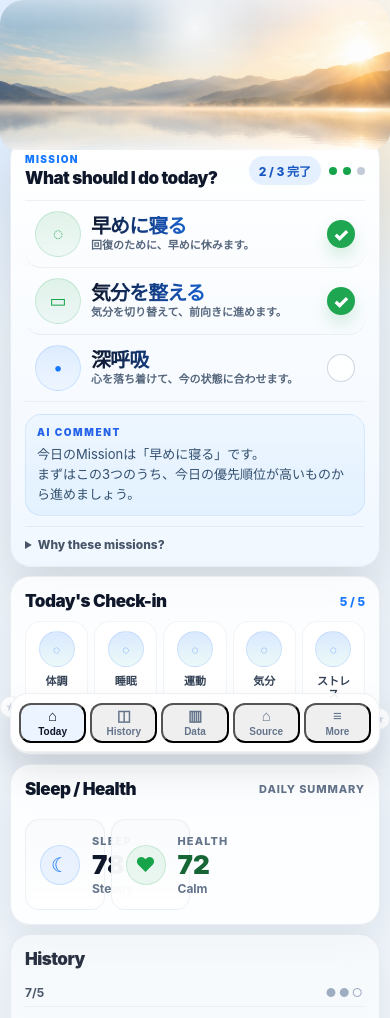
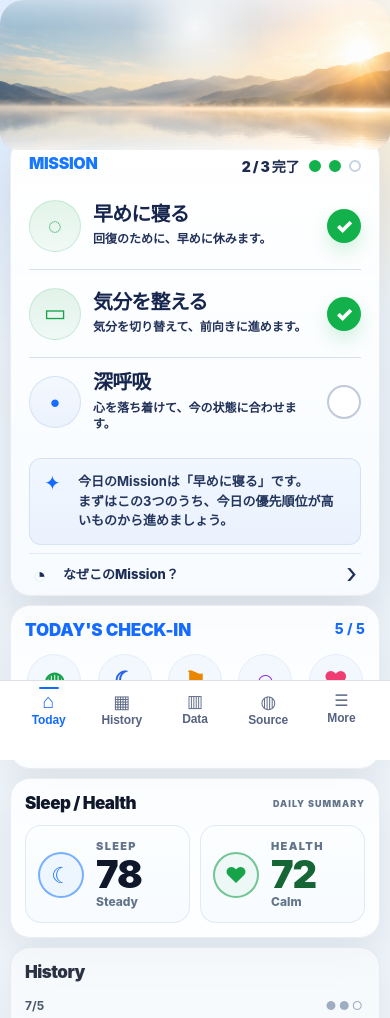
Before and after one commit to Kojun-O/HealthPilot, a plain HTML site: page docs/index.html in a window 390 px wide. Shown: the part 84-1102 px from the top of the page. Drawn offline with Linux system fonts and the light colour scheme.

Commit message:
Replace header logo with transparent mark

```diff
--- a/docs/index.html
+++ b/docs/index.html
@@ -16,7 +16,7 @@
   <div class="app-shell">
     <header class="app-header">
       <div class="brand-block">
-        <img src="assets/favicon-source.png" alt="Health Pilot logo" class="brand-logo">
+        <img src="assets/logos/health-pilot-mark.png" alt="Health Pilot logo" class="brand-logo">
         <div class="header-copy">
           <p class="brand-name">Health Pilot</p>
           <p class="header-date" id="header-date">Loading date…</p>
@@ -90,7 +90,7 @@
         </div>
 
         <details class="why-missions">
-          <summary>Why these missions?</summary>
+          <summary>なぜこのMission？</summary>
           <p>Small actions that support calm, hydration, and energy.</p>
         </details>
       </section>
@@ -103,27 +103,27 @@
 
         <div class="checkin-grid">
           <div class="checkin-row" data-category="condition">
-            <span class="checkin-icon">◌</span>
+            <span class="checkin-icon" aria-hidden="true">◍</span>
             <span class="checkin-label">体調</span>
             <div class="rating-control" role="group" aria-label="Condition rating"></div>
           </div>
           <div class="checkin-row" data-category="sleep">
-            <span class="checkin-icon">◌</span>
+            <span class="checkin-icon" aria-hidden="true">☾</span>
             <span class="checkin-label">睡眠</span>
             <div class="rating-control" role="group" aria-label="Sleep rating"></div>
           </div>
           <div class="checkin-row" data-category="exercise">
-            <span class="checkin-icon">◌</span>
+            <span class="checkin-icon" aria-hidden="true">⚑</span>
             <span class="checkin-label">運動</span>
             <div class="rating-control" role="group" aria-label="Exercise rating"></div>
           </div>
           <div class="checkin-row" data-category="mood">
-            <span class="checkin-icon">◌</span>
+            <span class="checkin-icon" aria-hidden="true">☺</span>
             <span class="checkin-label">気分</span>
             <div class="rating-control" role="group" aria-label="Mood rating"></div>
           </div>
           <div class="checkin-row" data-category="stress">
-            <span class="checkin-icon">◌</span>
+            <span class="checkin-icon" aria-hidden="true">❤</span>
             <span class="checkin-label">ストレス</span>
             <div class="rating-control" role="group" aria-label="Stress rating"></div>
           </div>
--- a/docs/style.css
+++ b/docs/style.css
@@ -68,7 +68,7 @@ body::before {
 .brand-logo {
   width: 72px;
   height: 72px;
-  border-radius: 18px;
+  border-radius: 0;
   object-fit: contain;
   flex-shrink: 0;
   box-shadow: none;
@@ -469,41 +469,45 @@ body::before {
 }
 
 .card-mission {
-  padding: 16px;
-  background: linear-gradient(180deg, rgba(255, 255, 255, 0.98) 0%, rgba(240, 247, 255, 0.96) 100%);
-  box-shadow: var(--shadow-strong);
+  padding: 18px 20px 14px;
+  border-radius: 22px;
+  background: linear-gradient(180deg, rgba(255, 255, 255, 0.985) 0%, rgba(247, 251, 255, 0.965) 100%);
+  box-shadow: 0 18px 42px rgba(15, 23, 42, 0.1);
 }
 
 .section-title-row {
   display: flex;
   justify-content: space-between;
-  align-items: center;
-  gap: 10px;
-  margin-bottom: 12px;
+  align-items: flex-start;
+  gap: 12px;
+  margin-bottom: 6px;
 }
 
 .mission-progress-group {
   display: flex;
   align-items: center;
-  gap: 8px;
+  gap: 12px;
   margin-left: auto;
+  padding-top: 1px;
 }
 
 .mission-progress-dots {
   display: inline-flex;
   align-items: center;
-  gap: 6px;
+  gap: 10px;
 }
 
 .mission-progress-dot {
-  width: 8px;
-  height: 8px;
+  width: 14px;
+  height: 14px;
   border-radius: 999px;
-  background: rgba(148, 163, 184, 0.55);
+  border: 2px solid #c7d2e3;
+  background: #ffffff;
 }
 
 .mission-progress-dot.is-active {
-  background: #16a34a;
+  border-color: #12b14c;
+  background: #12b14c;
 }
 
 .section-title-row-small {
@@ -522,27 +526,41 @@ body::before {
 .mission-heading-group {
   display: flex;
   flex-direction: column;
-  gap: 3px;
+  gap: 0;
 }
 
 .mission-kicker {
   color: var(--blue);
-  font-size: 10px;
+  font-size: 18px;
   font-weight: 900;
-  letter-spacing: 0.14em;
+  line-height: 1.1;
+  letter-spacing: -0.02em;
   text-transform: uppercase;
+}
+
+.mission-heading-group h1 {
+  position: absolute;
+  width: 1px;
+  height: 1px;
+  padding: 0;
+  margin: -1px;
+  overflow: hidden;
+  clip: rect(0, 0, 0, 0);
+  white-space: nowrap;
+  border: 0;
 }
 
 .counter-pill {
   display: inline-flex;
   align-items: center;
   justify-content: center;
-  padding: 6px 10px;
-  border-radius: 999px;
-  background: rgba(22, 119, 255, 0.1);
-  color: #1557c0;
-  font-size: 12px;
-  font-weight: 800;
+  padding: 0;
+  border-radius: 0;
+  background: transparent;
+  color: #1e2b50;
+  font-size: 16px;
+  font-weight: 900;
+  letter-spacing: -0.03em;
   white-space: nowrap;
 }
 
@@ -551,18 +569,19 @@ body::before {
   display: flex;
   flex-direction: column;
   gap: 0;
-  margin: 0 0 12px;
-  border-top: 1px solid rgba(148, 163, 184, 0.14);
-  border-bottom: 1px solid rgba(148, 163, 184, 0.14);
+  margin: 2px 0 12px;
+  border-top: none;
+  border-bottom: none;
 }
 
 .mission-item {
   position: relative;
   display: flex;
   align-items: center;
-  gap: 12px;
-  padding: 12px 6px 12px 10px;
-  border-bottom: 1px solid rgba(148, 163, 184, 0.14);
+  gap: 14px;
+  min-height: 100px;
+  padding: 14px 2px 14px 0;
+  border-bottom: 1px solid rgba(214, 223, 234, 0.95);
   background: transparent;
   border-radius: 0;
 }
@@ -581,17 +600,17 @@ body::before {
 }
 
 .mission-icon-circle {
-  width: 54px;
-  height: 54px;
+  width: 58px;
+  height: 58px;
   border-radius: 50%;
   display: inline-flex;
   align-items: center;
   justify-content: center;
   flex-shrink: 0;
-  border: 1px solid rgba(22, 119, 255, 0.14);
-  background: linear-gradient(180deg, rgba(22, 119, 255, 0.12), rgba(22, 119, 255, 0.04));
-  color: #1677ff;
-  font-size: 22px;
+  border: 1px solid rgba(210, 225, 245, 0.92);
+  background: linear-gradient(180deg, rgba(244, 248, 255, 0.98), rgba(235, 242, 252, 0.98));
+  color: #176dff;
+  font-size: 28px;
 }
 
 .mission-icon-glyph {
@@ -600,50 +619,49 @@ body::before {
 
 .mission-label {
   display: block;
-  font-size: clamp(18px, 5vw, 23px);
-  font-weight: 800;
-  line-height: 1.04;
-  letter-spacing: -0.04em;
-  color: transparent;
-  background: linear-gradient(90deg, #0f172a 0%, #1657c0 52%, #0ea5a3 100%);
-  -webkit-background-clip: text;
-  background-clip: text;
+  font-size: clamp(20px, 5.4vw, 23px);
+  font-weight: 900;
+  line-height: 1.08;
+  letter-spacing: -0.035em;
+  color: #16254d;
 }
 
 .mission-content {
   display: flex;
   flex-direction: column;
-  gap: 3px;
+  gap: 6px;
+  min-width: 0;
 }
 
 .mission-subtitle {
-  color: #55667c;
-  font-size: 12px;
+  color: #203058;
+  font-size: 13px;
   font-weight: 700;
-  line-height: 1.2;
+  line-height: 1.35;
 }
 
 .mission-status {
   margin-left: auto;
-  width: 28px;
-  height: 28px;
+  width: 36px;
+  height: 36px;
   border-radius: 50%;
-  border: 1.5px solid rgba(148, 163, 184, 0.44);
+  border: 2px solid rgba(189, 199, 213, 0.95);
   background: rgba(255, 255, 255, 0.86);
   flex-shrink: 0;
   display: inline-flex;
   align-items: center;
   justify-content: center;
-  color: #16a34a;
-  font-size: 18px;
+  align-self: center;
+  color: #12b14c;
+  font-size: 22px;
   font-weight: 900;
 }
 
 .mission-status-complete {
-  border-color: rgba(22, 163, 74, 0.2);
-  background: rgba(22, 163, 74, 0.96);
+  border-color: rgba(18, 177, 76, 0.12);
+  background: #12b14c;
   color: #ffffff;
-  box-shadow: 0 8px 16px rgba(22, 163, 74, 0.18);
+  box-shadow: 0 8px 18px rgba(18, 177, 76, 0.18);
 }
 
 .mission-list li.is-complete .mission-icon-circle {
@@ -653,40 +671,88 @@ body::before {
 }
 
 .mission-insight {
-  margin-top: 10px;
-  padding: 12px 12px 11px;
-  border-radius: 14px;
-  background: linear-gradient(180deg, rgba(237, 246, 255, 0.96), rgba(224, 240, 255, 0.88));
-  border: 1px solid rgba(59, 130, 246, 0.12);
+  position: relative;
+  margin-top: 8px;
+  padding: 14px 16px 14px 56px;
+  border-radius: 12px;
+  background: linear-gradient(180deg, rgba(241, 247, 255, 0.98), rgba(233, 241, 253, 0.96));
+  border: 1px solid rgba(210, 224, 243, 0.9);
+}
+
+.mission-insight::before {
+  content: "✦";
+  position: absolute;
+  left: 18px;
+  top: 16px;
+  color: #156bff;
+  font-size: 22px;
+  line-height: 1;
 }
 
 .mission-insight-label {
-  margin: 0 0 6px;
-  color: #2563eb;
-  font-size: 10px;
-  font-weight: 900;
-  letter-spacing: 0.16em;
-  text-transform: uppercase;
+  position: absolute;
+  width: 1px;
+  height: 1px;
+  padding: 0;
+  margin: -1px;
+  overflow: hidden;
+  clip: rect(0, 0, 0, 0);
+  white-space: nowrap;
+  border: 0;
 }
 
 .mission-insight-copy {
   margin: 0;
-  color: #33506f;
+  color: #24365d;
   font-size: 13px;
-  line-height: 1.55;
+  font-weight: 700;
+  line-height: 1.5;
 }
 
 .why-missions {
-  margin-top: 10px;
-  padding-top: 10px;
-  border-top: 1px solid rgba(148, 163, 184, 0.16);
+  margin-top: 8px;
+  padding-top: 14px;
+  border-top: 1px solid rgba(226, 234, 243, 0.98);
 }
 
 .why-missions summary {
+  position: relative;
   cursor: pointer;
-  color: #475569;
-  font-size: 12px;
+  list-style: none;
+  padding: 0 30px 0 36px;
+  color: #1c2d56;
+  font-size: 14px;
   font-weight: 800;
+  line-height: 1.35;
+}
+
+.why-missions summary::-webkit-details-marker {
+  display: none;
+}
+
+.why-missions summary::before {
+  content: "◔";
+  position: absolute;
+  left: 4px;
+  top: 0;
+  color: #1c2d56;
+  font-size: 22px;
+  line-height: 0.9;
+}
+
+.why-missions summary::after {
+  content: "›";
+  position: absolute;
+  right: 4px;
+  top: 50%;
+  transform: translateY(-50%);
+  color: #1c2d56;
+  font-size: 28px;
+  font-weight: 400;
+}
+
+.why-missions[open] summary::after {
+  transform: translateY(-50%) rotate(90deg);
 }
 
 .why-missions p {
@@ -697,70 +763,106 @@ body::before {
 }
 
 .card-checkin {
-  padding-bottom: 14px;
+  padding: 16px 18px 14px;
+  border-radius: 22px;
+}
+
+.card-checkin .section-title-row-small {
+  margin-bottom: 12px;
+}
+
+.card-checkin .section-title-row h2 {
+  color: #156bff;
+  font-size: 17px;
+  font-weight: 900;
+  letter-spacing: -0.01em;
+  text-transform: uppercase;
 }
 
 .checkin-grid {
   display: grid;
   grid-template-columns: repeat(5, minmax(0, 1fr));
-  gap: 8px;
+  gap: 14px;
 }
 
 .checkin-row {
   display: flex;
   flex-direction: column;
   align-items: center;
-  gap: 6px;
-  padding: 12px 6px 10px;
-  border-radius: 18px;
-  background: rgba(255, 255, 255, 0.72);
-  border: 1px solid rgba(148, 163, 184, 0.12);
+  gap: 8px;
+  padding: 2px 0 0;
   color: #334155;
-  font-size: 12px;
+  min-width: 0;
 }
 
 .checkin-icon {
-  width: 42px;
-  height: 42px;
+  width: 56px;
+  height: 56px;
   border-radius: 50%;
   display: inline-flex;
   align-items: center;
   justify-content: center;
-  background: linear-gradient(180deg, rgba(22, 119, 255, 0.16), rgba(20, 184, 166, 0.08));
-  color: #3b82f6;
-  font-size: 14px;
-  border: 1px solid rgba(59, 130, 246, 0.14);
+  background: #f3f7fe;
+  color: #2f6de1;
+  font-size: 26px;
+  font-weight: 700;
+  line-height: 1;
+  border: 1px solid #e4edf9;
 }
 
 .checkin-label {
-  font-weight: 700;
-  font-size: 12px;
-  line-height: 1.1;
+  color: #1b2a52;
+  font-weight: 800;
+  font-size: 14px;
+  line-height: 1.15;
   text-align: center;
+  letter-spacing: -0.015em;
+  white-space: nowrap;
+}
+
+.checkin-row[data-category="condition"] .checkin-icon {
+  color: #16a34a;
+}
+
+.checkin-row[data-category="sleep"] .checkin-icon {
+  color: #2563eb;
+}
+
+.checkin-row[data-category="exercise"] .checkin-icon {
+  color: #ea8600;
+}
+
+.checkin-row[data-category="mood"] .checkin-icon {
+  color: #9333ea;
+}
+
+.checkin-row[data-category="stress"] .checkin-icon {
+  color: #ef3d74;
 }
 
 .rating-control {
   display: flex;
   align-items: center;
-  gap: 2px;
+  gap: 1px;
   justify-content: center;
   flex-wrap: nowrap;
+  width: 100%;
 }
 
 .star-button {
-  border: 1px solid rgba(148, 163, 184, 0.14);
-  background: rgba(255, 255, 255, 0.86);
-  color: #cbd5e1;
+  border: none;
+  background: transparent;
+  color: #d5e4ff;
   cursor: pointer;
   font-size: 13px;
   line-height: 1;
   padding: 0;
-  min-width: 24px;
-  min-height: 24px;
+  min-width: 12px;
+  min-height: 14px;
   display: inline-flex;
   align-items: center;
   justify-content: center;
-  border-radius: 999px;
+  border-radius: 0;
   touch-action: manipulation;
   -webkit-tap-highlight-color: transparent;
   -webkit-appearance: none;
@@ -771,9 +873,7 @@ body::before {
 }
 
 .star-button.is-active {
-  color: #f59e0b;
-  background: rgba(245, 158, 11, 0.12);
-  border-color: rgba(245, 158, 11, 0.2);
+  color: #156bff;
 }
 
 .star-button:focus-visible {
@@ -783,64 +883,68 @@ body::before {
 
 .card-scores {
   display: grid;
-  grid-template-columns: repeat(2, minmax(0, 1fr));
+  grid-template-columns: 1fr;
   gap: 10px;
-  padding-bottom: 14px;
+  padding: 14px 14px 16px;
+  border-radius: 22px;
 }
 
 .score-summary-grid {
   display: grid;
   grid-template-columns: repeat(2, minmax(0, 1fr));
-  gap: 8px;
+  gap: 12px;
+  grid-column: 1 / -1;
 }
 
 .score-header {
-  margin-bottom: 10px;
+  margin-bottom: 2px;
   grid-column: 1 / -1;
+  align-items: center;
 }
 
 .score-note {
   color: var(--muted);
-  font-size: 11px;
-  font-weight: 800;
-  letter-spacing: 0.08em;
+  font-size: 10px;
+  font-weight: 900;
+  letter-spacing: 0.14em;
   text-transform: uppercase;
   white-space: nowrap;
 }
 
 .score-card {
-  background: linear-gradient(180deg, rgba(248, 250, 252, 0.94) 0%, rgba(255, 255, 255, 0.98) 100%);
-  border-radius: 14px;
-  border: 1px solid rgba(148, 163, 184, 0.14);
-  padding: 14px 14px 13px;
+  background: linear-gradient(180deg, rgba(252, 254, 255, 0.98) 0%, rgba(247, 251, 255, 0.98) 100%);
+  border-radius: 16px;
+  border: 1px solid rgba(198, 214, 232, 0.48);
+  padding: 12px 14px;
 }
 
 .score-card-shell {
-  padding-bottom: 10px;
+  padding-bottom: 14px;
 }
 
 .score-card-shell .score-card {
-  min-height: 96px;
+  min-height: 112px;
   display: flex;
   align-items: center;
-  gap: 12px;
+  gap: 14px;
 }
 
 .score-card h3 {
-  margin-bottom: 4px;
+  margin-bottom: 3px;
   color: var(--muted);
-  font-size: 11px;
-  font-weight: 800;
-  letter-spacing: 0.1em;
+  font-size: 12px;
+  font-weight: 900;
+  letter-spacing: 0.12em;
   text-transform: uppercase;
 }
 
 .score-card p {
   margin: 0;
   color: var(--text);
-  font-size: 28px;
+  font-size: 46px;
   font-weight: 900;
-  line-height: 1;
+  line-height: 0.95;
+  letter-spacing: -0.03em;
 }
 
 .score-card-shell .score-card-health p {
@@ -848,42 +952,45 @@ body::before {
 }
 
 .score-icon {
-  width: 44px;
-  height: 44px;
+  width: 54px;
+  height: 54px;
   border-radius: 50%;
   display: inline-flex;
   align-items: center;
   justify-content: center;
-  font-size: 22px;
+  font-size: 26px;
   flex-shrink: 0;
-  background: rgba(22, 119, 255, 0.08);
+  background: rgba(22, 119, 255, 0.05);
   color: #1677ff;
-  border: 1px solid rgba(22, 119, 255, 0.16);
+  border: 2px solid rgba(22, 119, 255, 0.55);
+  transform: translateY(1px);
 }
 
 .score-icon-health {
-  background: rgba(22, 163, 74, 0.08);
+  background: rgba(22, 163, 74, 0.05);
   color: #16a34a;
-  border-color: rgba(22, 163, 74, 0.16);
+  border-color: rgba(22, 163, 74, 0.58);
 }
 
 .score-copy {
   display: flex;
   flex-direction: column;
+  justify-content: center;
   min-width: 0;
 }
 
 .score-state {
-  margin-top: 3px;
+  margin-top: 2px;
   color: var(--muted);
-  font-size: 12px;
-  font-weight: 700;
+  font-size: 14px;
+  font-weight: 800;
 }
 
 .checkin-count {
-  color: #1677ff;
-  font-size: 12px;
+  color: #156bff;
+  font-size: 14px;
   font-weight: 800;
+  letter-spacing: 0.01em;
 }
 
 .card-history {
@@ -930,60 +1037,91 @@ body::before {
 
 .bottom-nav {
   position: sticky;
-  bottom: 10px;
-  margin-top: 14px;
+  bottom: 0;
+  z-index: 20;
+  margin: 12px -12px 0;
   display: grid;
   grid-template-columns: repeat(5, minmax(0, 1fr));
-  gap: 6px;
-  padding: 10px 10px 9px;
-  border-radius: 20px;
-  background: rgba(255, 255, 255, 0.84);
-  border: 1px solid rgba(148, 163, 184, 0.16);
-  box-shadow: 0 18px 36px rgba(15, 23, 42, 0.1);
-  backdrop-filter: blur(18px);
+  gap: 0;
+  min-height: 84px;
+  padding: 7px 16px calc(11px + env(safe-area-inset-bottom, 0px));
+  background: #ffffff;
+  border-top: 1px solid rgba(15, 37, 88, 0.14);
+  box-shadow: none;
+  border-radius: 0;
+  backdrop-filter: none;
 }
 
 .bottom-nav-item {
   position: relative;
+  border: 0;
+  background: transparent;
+  appearance: none;
+  -webkit-appearance: none;
   display: flex;
   flex-direction: column;
   align-items: center;
-  justify-content: center;
-  min-height: 42px;
-  border-radius: 14px;
-  color: #64748b;
-  font-size: 11px;
-  font-weight: 800;
+  justify-content: flex-start;
+  gap: 3px;
+  min-height: 58px;
+  padding: 4px 0 0;
+  border-radius: 0;
+  color: #1c2d56;
+  opacity: 0.74;
+  font-size: 13px;
+  font-weight: 700;
+  line-height: 1.08;
+  letter-spacing: -0.01em;
   text-decoration: none;
   white-space: nowrap;
+  cursor: pointer;
 }
 
 .bottom-nav-item::before {
   content: "";
-  position: static;
+  position: relative;
   width: auto;
   height: auto;
-  margin-bottom: 4px;
+  margin-bottom: 1px;
   background: none;
   border-radius: 0;
-  opacity: 1;
-  font-size: 16px;
+  opacity: 0.94;
+  font-size: 22px;
+  font-weight: 500;
   line-height: 1;
 }
 
 .bottom-nav-item:nth-child(1)::before { content: "⌂"; }
-.bottom-nav-item:nth-child(2)::before { content: "◫"; }
-.bottom-nav-item:nth-child(3)::before { content: "▥"; }
-.bottom-nav-item:nth-child(4)::before { content: "⌂"; }
-.bottom-nav-item:nth-child(5)::before { content: "≡"; }
+.bottom-nav-item:nth-child(2)::before { content: "▦"; font-size: 18px; margin-top: 2px; }
+.bottom-nav-item:nth-child(3)::before { content: "▥"; font-size: 17px; margin-top: 3px; }
+.bottom-nav-item:nth-child(4)::before { content: "◍"; font-size: 18px; margin-top: 2px; }
+.bottom-nav-item:nth-child(5)::before { content: "☰"; font-size: 16px; margin-top: 4px; }
 
 .bottom-nav-item.is-active {
-  color: #0f172a;
-  background: rgba(22, 119, 255, 0.08);
+  color: #156bff;
+  opacity: 1;
+  font-weight: 800;
+  background: transparent;
 }
 
 .bottom-nav-item.is-active::before {
   opacity: 1;
+}
+
+.bottom-nav-item.is-active::after {
+  content: "";
+  position: absolute;
+  top: 0;
+  width: 20px;
+  height: 2px;
+  border-radius: 999px;
+  background: #156bff;
+}
+
+.bottom-nav-item:focus-visible {
+  outline: 2px solid rgba(21, 107, 255, 0.45);
+  outline-offset: -2px;
+  border-radius: 10px;
 }
 
 @media (min-width: 900px) {
@@ -1065,7 +1203,8 @@ body::before {
   }
 
   .card-mission {
-    padding: 14px;
+    padding: 16px 18px 12px;
+    border-radius: 20px;
   }
 
   .section-title-row h1,
@@ -1074,15 +1213,15 @@ body::before {
   }
 
   .mission-item {
-    gap: 10px;
-    padding: 10px 10px;
-    border-radius: 16px;
+    gap: 12px;
+    min-height: 88px;
+    padding: 12px 0;
   }
 
   .mission-icon-circle {
-    width: 46px;
-    height: 46px;
-    font-size: 18px;
+    width: 52px;
+    height: 52px;
+    font-size: 24px;
   }
 
   .mission-label {
@@ -1090,33 +1229,74 @@ body::before {
   }
 
   .mission-subtitle {
-    font-size: 11px;
+    font-size: 12px;
   }
 
   .mission-insight {
-    padding: 11px;
-    border-radius: 16px;
+    padding: 13px 14px 13px 48px;
+    border-radius: 12px;
+  }
+
+  .mission-insight::before {
+    left: 14px;
+    top: 14px;
+    font-size: 20px;
+  }
+
+  .mission-kicker {
+    font-size: 16px;
+  }
+
+  .counter-pill {
+    font-size: 14px;
+  }
+
+  .mission-progress-group {
+    gap: 10px;
+  }
+
+  .mission-progress-dots {
+    gap: 8px;
+  }
+
+  .mission-progress-dot {
+    width: 12px;
+    height: 12px;
+  }
+
+  .mission-status {
+    width: 34px;
+    height: 34px;
+    font-size: 20px;
+  }
+
+  .why-missions {
+    padding-top: 12px;
+  }
+
+  .why-missions summary {
+    padding-left: 34px;
+    padding-right: 24px;
+    font-size: 13px;
   }
 
   .checkin-grid {
-    gap: 6px;
+    gap: 12px;
   }
 
   .checkin-row {
-    padding: 9px 10px;
-    border-radius: 16px;
+    padding: 2px 0 0;
     gap: 8px;
-    font-size: 13px;
   }
 
   .checkin-icon {
-    width: 36px;
-    height: 36px;
-    font-size: 12px;
+    width: 54px;
+    height: 54px;
+    font-size: 24px;
   }
 
   .checkin-label {
-    font-size: 11px;
+    font-size: 14px;
   }
 
   .rating-control {
@@ -1124,45 +1304,67 @@ body::before {
   }
 
   .star-button {
-    min-width: 22px;
-    min-height: 22px;
-    border-radius: 999px;
+    min-width: 12px;
+    min-height: 14px;
+    border-radius: 0;
+    font-size: 13px;
+  }
+
+  .score-summary-grid {
+    gap: 10px;
+  }
+
+  .score-card-shell .score-card {
+    min-height: 98px;
+    gap: 12px;
+    padding: 10px 12px;
+  }
+
+  .score-icon {
+    width: 46px;
+    height: 46px;
+    font-size: 22px;
+  }
+
+  .score-card p {
+    font-size: 38px;
+  }
+
+  .score-card h3 {
+    font-size: 11px;
+  }
+
+  .score-note {
+    font-size: 9px;
+    letter-spacing: 0.12em;
+  }
+
+  .score-state {
     font-size: 12px;
   }
 
-  .score-summary-grid {
-    gap: 6px;
-  }
-
-  .score-card-shell .score-card {
-    min-height: 88px;
-  }
-
-  .score-icon {
-    width: 40px;
-    height: 40px;
-    font-size: 20px;
-  }
-
-  .score-card p {
-    font-size: 26px;
-  }
-
   .bottom-nav {
-    bottom: 8px;
-    border-radius: 18px;
-    padding: 9px 8px 8px;
-    gap: 4px;
+    margin-left: -10px;
+    margin-right: -10px;
+    min-height: 80px;
+    padding: 6px 12px calc(10px + env(safe-area-inset-bottom, 0px));
   }
 
   .bottom-nav-item {
-    min-height: 40px;
-    font-size: 10px;
-    border-radius: 12px;
+    min-height: 56px;
+    font-size: 12px;
+    gap: 2px;
   }
 
   .bottom-nav-item::before {
-    font-size: 15px;
-    margin-bottom: 3px;
+    font-size: 20px;
+    margin-bottom: 1px;
+  }
+
+  .bottom-nav-item:nth-child(2)::before,
+  .bottom-nav-item:nth-child(3)::before,
+  .bottom-nav-item:nth-child(4)::before,
+  .bottom-nav-item:nth-child(5)::before {
+    margin-top: 2px;
   }
 }
```
Also changed, not shown: docs/assets/logos/health-pilot-mark.png (added).
